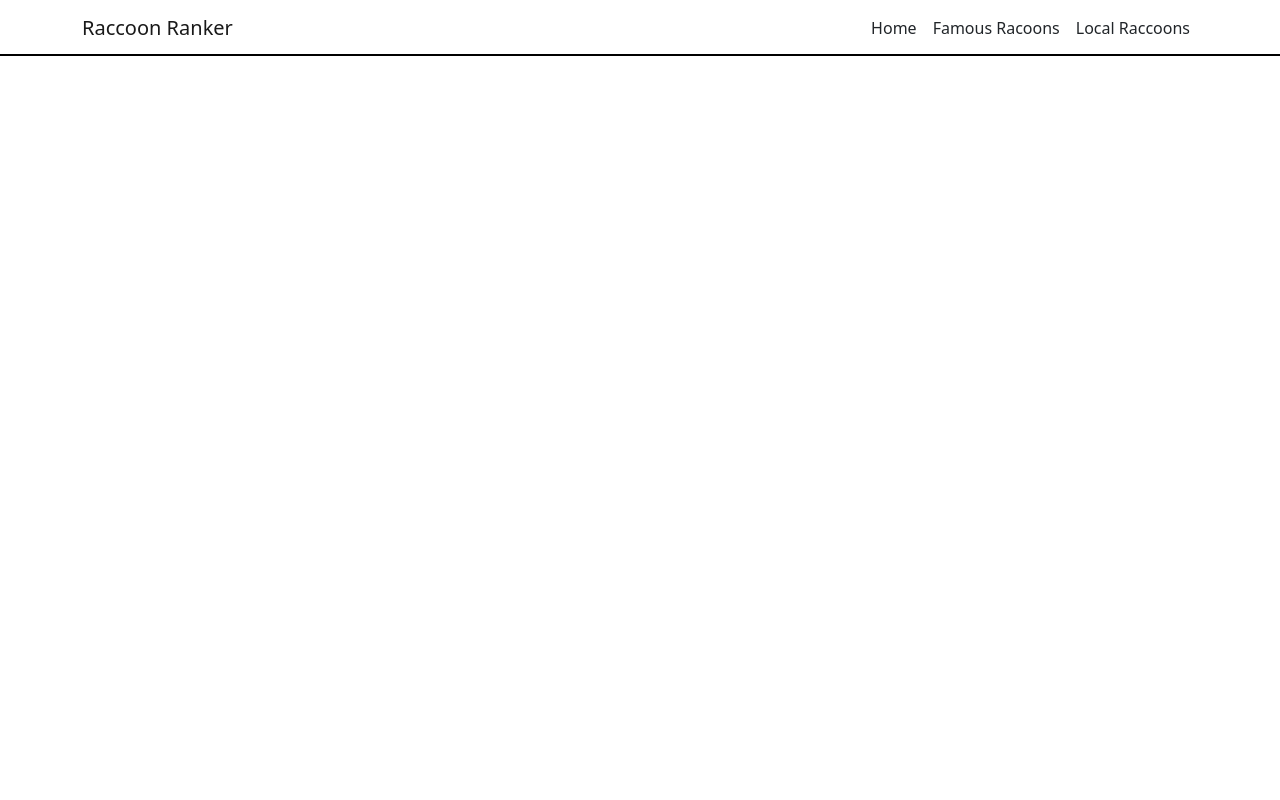
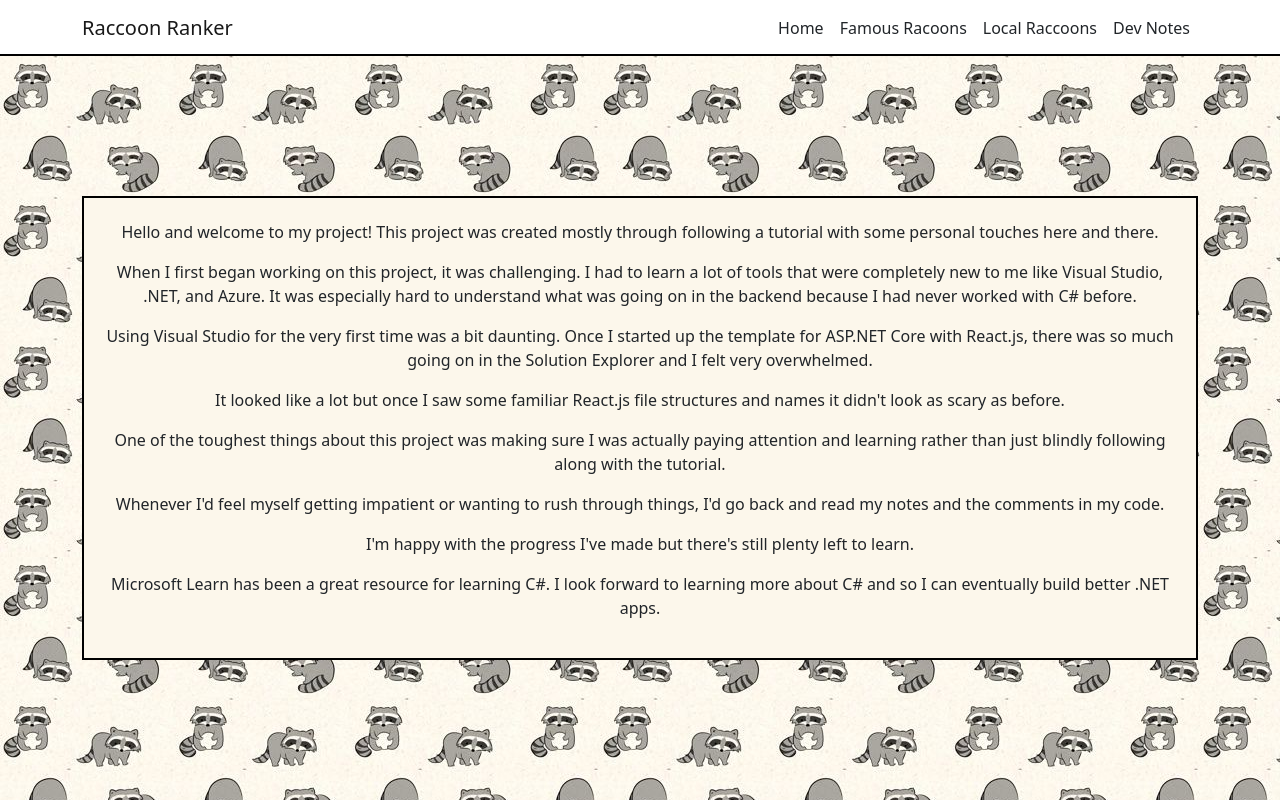
Before and after one commit to MandeepKMann/RankingApp, a React (Create React App) app in the folder RankingApp/ClientApp/: page /dev-notes in a window 1280 px wide. Built offline with nearby package versions, Linux system fonts and the light colour scheme.

Commit message:
more styling and added dev notes section

```diff
--- a/RankingApp/ClientApp/src/AppRoutes.js
+++ b/RankingApp/ClientApp/src/AppRoutes.js
@@ -2,6 +2,7 @@ import { Home } from "./components/Home";
 import RankItemsContainer from "./components/RankItemsContainer.js";
 import FamousRaccoonImageArray from "./components/FamousRaccoonImages.js";
 import LocalRaccoonImageArray from "./components/LocalRaccoonImages.js"
+import DevNotes from "./components/DevNotes.js";
 
 const AppRoutes = [
     {
@@ -15,6 +16,10 @@ const AppRoutes = [
     {
         path: '/rank-local',
         element: <RankItemsContainer dataType={2} imgArr={LocalRaccoonImageArray} />
+    },
+    {
+        path: '/dev-notes',
+        element: <DevNotes />
     }
 ];
 
--- /dev/null
+++ b/RankingApp/ClientApp/src/components/DevNotes.js
@@ -0,0 +1,22 @@
+import { Container } from 'reactstrap';
+
+const DevNotes = () => {
+    return (
+        <section className="devNotesSection">
+            <Container className="devNotesFlex">
+                <div className="devNotesTextContainer">
+                    <p>Hello and welcome to my project! This project was created mostly through following a tutorial with some personal touches here and there.</p>
+                    <p>When I first began working on this project, it was challenging. I had to learn a lot of tools that were completely new to me like Visual Studio, .NET, and Azure. It was especially hard to understand what was going on in the backend because I had never worked with C# before.</p>
+                    <p>Using Visual Studio for the very first time was a bit daunting. Once I started up the template for ASP.NET Core with React.js, there was so much going on in the Solution Explorer and I felt very overwhelmed.</p>
+                    <p>It looked like a lot but once I saw some familiar React.js file structures and names it didn't look as scary as before.</p>
+                    <p>One of the toughest things about this project was making sure I was actually paying attention and learning rather than just blindly following along with the tutorial.</p>
+                    <p>Whenever I'd feel myself getting impatient or wanting to rush through things, I'd go back and read my notes and the comments in my code.</p>
+                    <p>I'm happy with the progress I've made but there's still plenty left to learn.</p>
+                    <p>Microsoft Learn has been a great resource for learning C#. I look forward to learning more about C# and so I can eventually build better .NET apps.</p>
+                </div>
+            </Container>
+        </section>
+    )
+}
+
+export default DevNotes;
--- a/RankingApp/ClientApp/src/components/Home.js
+++ b/RankingApp/ClientApp/src/components/Home.js
@@ -1,5 +1,6 @@
 import React, { Component } from 'react';
 import { Container } from 'reactstrap';
+import { Link } from 'react-router-dom';
 
 export class Home extends Component {
   static displayName = Home.name;
@@ -7,14 +8,18 @@ export class Home extends Component {
   render() {
       return (
           <section className="homeSection">
-              <Container>
-                  <div className="homePage">
+              <Container className="homeFlex">
+                  <div className="homeTextContainer">
                         <h1>Welcome to Raccoon Ranker!</h1>
                         <p>Are you looking for a fun and easy way to rank raccoons? Look no further!</p>
                         <p>Raccoon Ranker is the perfect place where everyone can come together and rate different kinds of raccoons.</p>
                         <p>We offer an extensive list of raccoons from all over the world, so there's something for everybody.</p>
                         <p>Check out our Famous Raccoons to rank some of our more popular furry friends.</p>
-                        <p>You can also check out Local Raccoons to see some up and coming stars!</p>
+                      <p>You can also check out Local Raccoons to see some up and coming stars!</p>
+                      <div className="links">
+                          <Link to="/rank-famous">Famous Raccoons</Link>
+                          <Link to="/rank-local">Local Raccoons</Link>
+                      </div>
                   </div>
               </Container>
           </section>
--- a/RankingApp/ClientApp/src/components/NavMenu.js
+++ b/RankingApp/ClientApp/src/components/NavMenu.js
@@ -38,6 +38,9 @@ export class NavMenu extends Component {
                         <NavItem>
                             <NavLink tag={Link} className="text-dark" to="/rank-local">Local Raccoons</NavLink>
                             </NavItem>
+                        <NavItem>
+                            <NavLink tag={Link} className="text-dark" to="/dev-notes">Dev Notes</NavLink>
+                        </NavItem>
                     </ul>
                 </Collapse>
             </Navbar>
--- a/RankingApp/ClientApp/src/components/RankItems.js
+++ b/RankingApp/ClientApp/src/components/RankItems.js
@@ -5,10 +5,10 @@ import { Container } from 'reactstrap';
 
 const RankItems = ({items, setItems, dataType, imgArr, localStorageKey}) => {
 
-    const [reload, setReload] = useState(false);
+    const [reset, setReset] = useState(false);
 
-    const Reload = () => {
-        setReload(true);
+    const Reset = () => {
+        setReset(true);
     }
 
     //stores the id value of the item that is being dragged
@@ -64,22 +64,22 @@ const RankItems = ({items, setItems, dataType, imgArr, localStorageKey}) => {
         if (items != null) {
             localStorage.setItem(localStorageKey, JSON.stringify(items));
         }
-        //set reload to false when the state of the item's collection changes
-        setReload(false);
+        //set rreset to false when the state of the item's collection changes
+        setReset(false);
     }, [items])
 
-    //If user clicks reload button, a call is made to the API and refreshes the rankings of the items
+    //If user clicks reseet button, a call is made to the API and refreshes the rankings of the items
     useEffect(() => {
-        if (reload === true) {
+        if (reset === true) {
             getDataFromApi();
         }
-    }, [reload])
+    }, [reset])
 
     return (
 
         (items != null)?
             <section>
-                <Container className="flexContainer">
+                <Container className="flexContainerRank">
                     <RankingGrid
                         items={items}
                         imgArr={imgArr}
@@ -87,7 +87,7 @@ const RankItems = ({items, setItems, dataType, imgArr, localStorageKey}) => {
                         allowDrop={allowDrop}
                         drop={drop}
                     />
-                    <button onClick={Reload} className="reload">Reset</button>
+                    <button onClick={Reset} className="reset">Reset</button>
                     <ItemCollection
                         items={items}
                         imgArr={imgArr}
--- a/RankingApp/ClientApp/src/custom.css
+++ b/RankingApp/ClientApp/src/custom.css
@@ -29,22 +29,47 @@ section {
     padding-bottom: 10px;
 }
 
-.homePage {
+.homeTextContainer,
+.devNotesTextContainer {
     display: flex;
     flex-direction: column;
     align-items: center;
-    background-color: navajowhite;
-    border-radius: 7px;
+    background-color: #FCF7EB;
+    border: 2px solid black;
     width: fit-content;
     padding: 2%;
 }
 
-.homeSection {
+.homeSection,
+.devNotesSection {
     background: url(./images/homePage.jpg);
     background-repeat: repeat;
 }
 
-.flexContainer {
+.homeFlex,
+.devNotesFlex {
+    display: flex;
+    flex-direction: column;
+    align-items: center;
+    justify-content: center;
+    text-align: center;
+}
+
+.links {
+    display: flex;
+    gap: 10px;
+}
+
+.links a {
+    text-decoration: none;
+    border: 2px solid black;
+    padding: 10px;
+    color: black;
+    background-color: #FEFCF1;
+}
+
+
+.flexContainerRank {
     display: flex;
     flex-direction: column;
     align-items: center;
@@ -114,3 +139,11 @@ section {
     align-items: center;
     justify-content: center;
 }
+
+.reset {
+    text-decoration: none;
+    border: 2px solid black;
+    padding: 10px;
+    color: black;
+    background-color: #FEFCF1;
+}
--- /dev/null
+++ b/package.json
@@ -0,0 +1,5 @@
+{
+  "dependencies": {
+    "sweetalert2": "^11.7.2"
+  }
+}
```
Also changed, not shown: 2 other files (tests, documents, lock files or other folders). Lines whose indentation alone changed are shown as unchanged.
